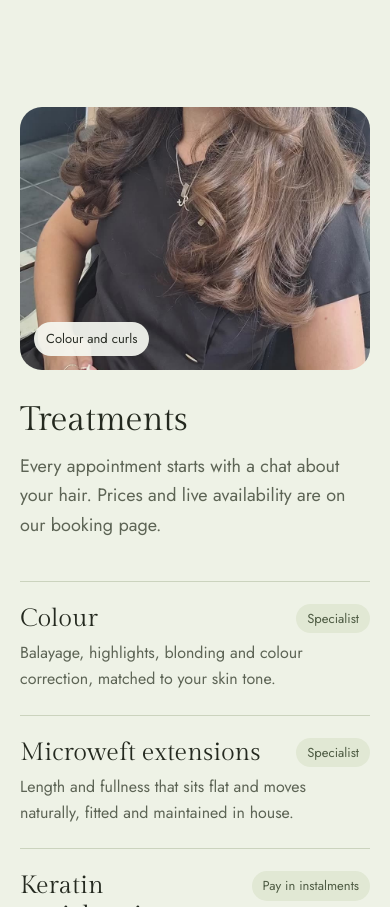
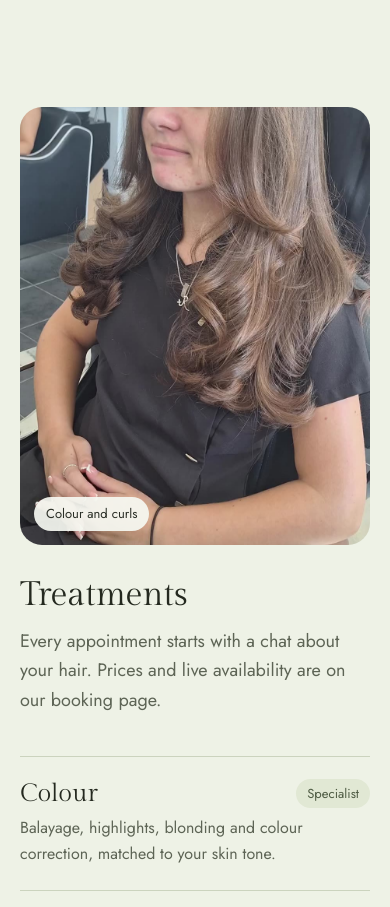
Before and after one commit to Aryadev2005/hairandhome, a plain HTML site: page index.html in a window 390 px wide. Shown: the part 4044-4951 px from the top of the page. Drawn offline with Linux system fonts and the light colour scheme.

Commit message:
Show the client's face in the treatments photo
Anchor the photo to the top and use a taller frame on phones,
as requested by the salon owner.

Co-Authored-By: Claude Opus 5.5 <noreply@anthropic.com>
Claude-Session: https://claude.ai/code/session_017DSHLMCWgo93mcSwz7pgrG

```diff
--- a/index.html
+++ b/index.html
@@ -133,7 +133,7 @@ nav.links a:hover{color:var(--ink)}
 #hair{padding-bottom:110px}
 .treat{display:grid;grid-template-columns:.85fr 1.15fr;gap:56px;align-items:start}
 .treat .photo{position:sticky;top:96px;border-radius:22px;overflow:hidden;aspect-ratio:3/4}
-.treat .photo img{width:100%;height:100%;object-fit:cover}
+.treat .photo img{width:100%;height:100%;object-fit:cover;object-position:center 8%}
 .treat .photo span{position:absolute;left:14px;bottom:14px;font-size:13px;background:rgba(247,249,242,.92);padding:6px 12px;border-radius:999px}
 .services{border-top:1px solid var(--line)}
 .svc{display:grid;grid-template-columns:1fr auto;gap:6px 20px;padding:22px 0;border-bottom:1px solid var(--line)}
@@ -142,7 +142,7 @@ nav.links a:hover{color:var(--ink)}
 .svc p{grid-column:1/-1;margin:0;color:var(--muted);font-size:16px;max-width:36em}
 .after-row{display:flex;flex-wrap:wrap;align-items:center;gap:14px 18px;margin-top:30px}
 .after-row small{color:var(--muted);font-size:14px}
-@media (max-width:900px){.treat{grid-template-columns:1fr;gap:32px}.treat .photo{position:relative;top:0;aspect-ratio:4/3}}
+@media (max-width:900px){.treat{grid-template-columns:1fr;gap:32px}.treat .photo{position:relative;top:0;aspect-ratio:4/5}}
 
 /* looks */
 #looks{padding-bottom:110px}
```
